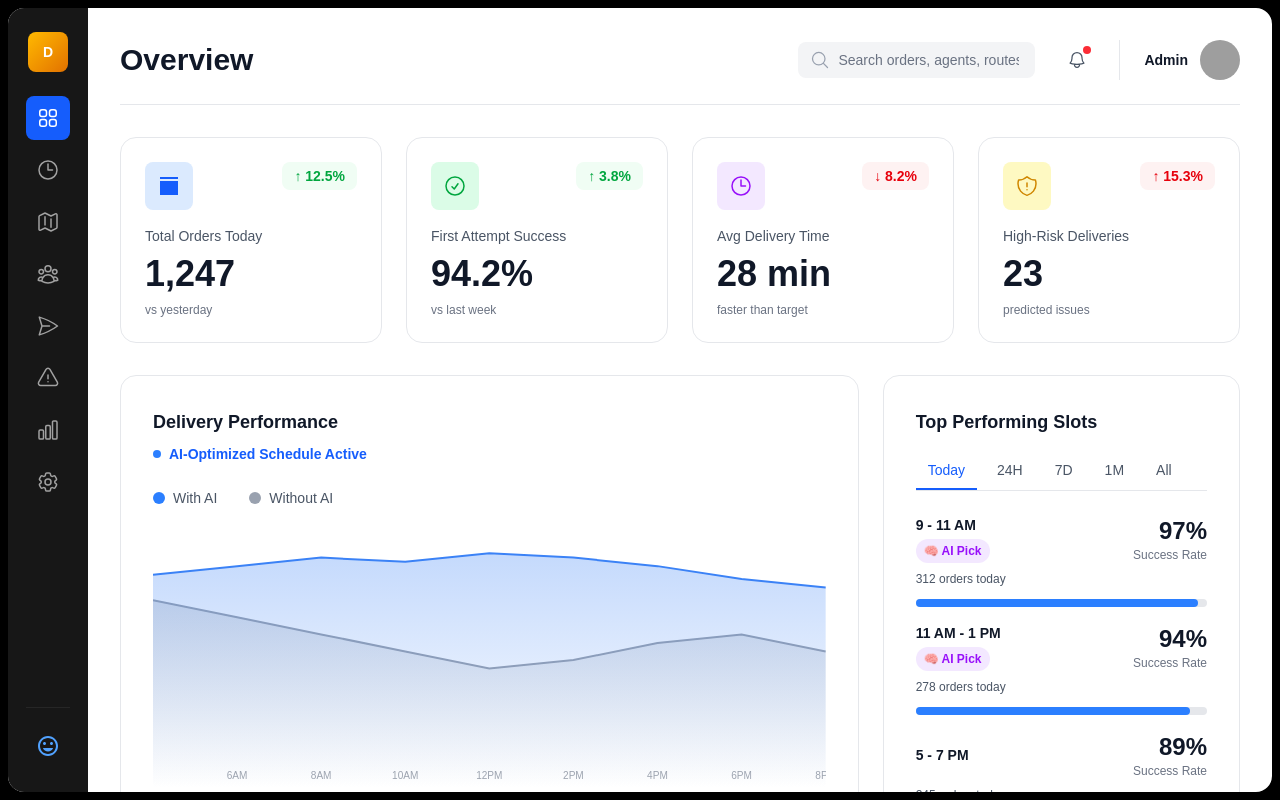
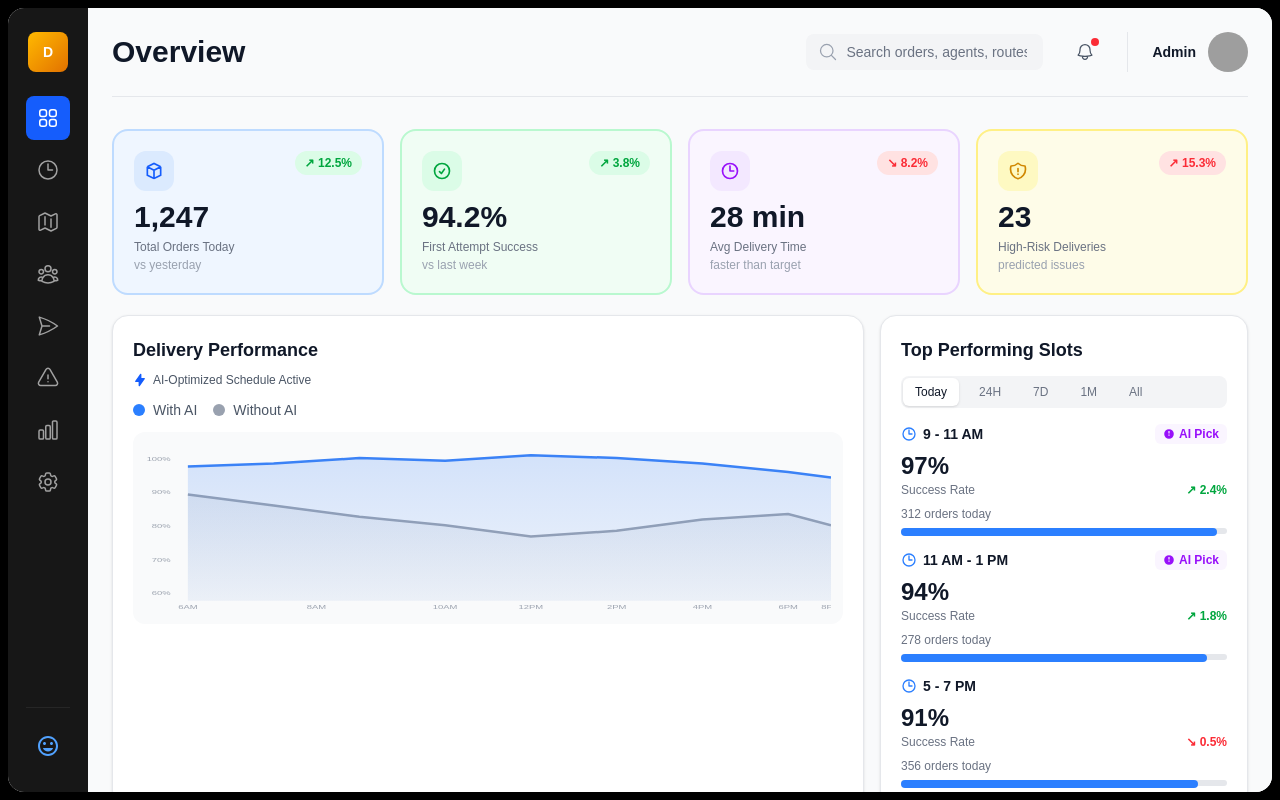
Before and after one commit to SHUBHAM2775/DeliverAI, a Next.js app: page /admin_page/overview in a window 1280 px wide. Built offline with nearby package versions, Linux system fonts and the light colour scheme; grey boxes are pictures that could not be loaded.

Commit message:
Overview Page

```diff
--- a/app/admin_page/overview/page.tsx
+++ b/app/admin_page/overview/page.tsx
@@ -9,96 +9,100 @@ import {
 
 export default function OverviewPage() {
   return (
-    <div className="flex-1 overflow-y-auto">
-      <div className="p-8 min-h-full">
+    <div className="flex-1 overflow-y-auto bg-gray-50">
+      <div className="p-6 min-h-full">
         <Header />
 
         {/* KPI Cards */}
-        <div className="grid grid-cols-1 md:grid-cols-2 lg:grid-cols-4 gap-6 mb-8">
+        <div className="grid grid-cols-1 md:grid-cols-2 lg:grid-cols-4 gap-4 mb-5">
           {/* Total Orders Today */}
-          <div className="bg-white rounded-2xl p-6 border border-gray-200">
-            <div className="flex items-start justify-between mb-4">
-              <div className="h-12 w-12 rounded-lg bg-blue-100 flex items-center justify-center">
+          <div className="bg-blue-50 rounded-2xl p-5 border-2 border-blue-200">
+            <div className="flex items-start justify-between mb-2">
+              <div className="h-10 w-10 rounded-xl bg-blue-100 flex items-center justify-center">
                 <svg
-                  className="h-6 w-6 text-blue-600"
-                  fill="currentColor"
+                  className="h-5 w-5 text-blue-600"
+                  fill="none"
+                  stroke="currentColor"
                   viewBox="0 0 24 24"
+                  strokeWidth="2"
                 >
-                  <path d="M3 3h18v2H3V3zm0 4h18v12c0 1.1-.9 2-2 2H5c-1.1 0-2-.9-2-2V7zm0 12h18v2H3v-2z" />
+                  <path d="M20 7l-8-4-8 4m16 0l-8 4m8-4v10l-8 4m0-10L4 7m8 4v10M4 7v10l8 4" />
                 </svg>
               </div>
-              <span className="text-green-600 text-sm font-semibold bg-green-50 px-3 py-1 rounded-lg">
-                ↑ 12.5%
+              <span className="text-green-600 text-xs font-semibold bg-green-100 px-2.5 py-1 rounded-full">
+                ↗ 12.5%
               </span>
             </div>
-            <p className="text-gray-600 text-sm mb-2">Total Orders Today</p>
-            <p className="text-4xl font-bold text-gray-900">1,247</p>
-            <p className="text-xs text-gray-500 mt-2">vs yesterday</p>
+            <p className="text-3xl font-bold text-gray-900 mb-1">1,247</p>
+            <p className="text-gray-500 text-xs mb-0.5">Total Orders Today</p>
+            <p className="text-xs text-gray-400">vs yesterday</p>
           </div>
 
           {/* First Attempt Success */}
-          <div className="bg-white rounded-2xl p-6 border border-gray-200">
-            <div className="flex items-start justify-between mb-4">
-              <div className="h-12 w-12 rounded-lg bg-green-100 flex items-center justify-center">
-                <CheckCircleIcon className="h-6 w-6 text-green-600" />
+          <div className="bg-green-50 rounded-2xl p-5 border-2 border-green-200">
+            <div className="flex items-start justify-between mb-2">
+              <div className="h-10 w-10 rounded-xl bg-green-100 flex items-center justify-center">
+                <CheckCircleIcon className="h-5 w-5 text-green-600" strokeWidth="2" />
               </div>
-              <span className="text-green-600 text-sm font-semibold bg-green-50 px-3 py-1 rounded-lg">
-                ↑ 3.8%
+              <span className="text-green-600 text-xs font-semibold bg-green-100 px-2.5 py-1 rounded-full">
+                ↗ 3.8%
               </span>
             </div>
-            <p className="text-gray-600 text-sm mb-2">First Attempt Success</p>
-            <p className="text-4xl font-bold text-gray-900">94.2%</p>
-            <p className="text-xs text-gray-500 mt-2">vs last week</p>
+            <p className="text-3xl font-bold text-gray-900 mb-1">94.2%</p>
+            <p className="text-gray-500 text-xs mb-0.5">First Attempt Success</p>
+            <p className="text-xs text-gray-400">vs last week</p>
           </div>
 
           {/* Avg Delivery Time */}
-          <div className="bg-white rounded-2xl p-6 border border-gray-200">
-            <div className="flex items-start justify-between mb-4">
-              <div className="h-12 w-12 rounded-lg bg-purple-100 flex items-center justify-center">
-                <ClockIcon className="h-6 w-6 text-purple-600" />
+          <div className="bg-purple-50 rounded-2xl p-5 border-2 border-purple-200">
+            <div className="flex items-start justify-between mb-2">
+              <div className="h-10 w-10 rounded-xl bg-purple-100 flex items-center justify-center">
+                <ClockIcon className="h-5 w-5 text-purple-600" strokeWidth="2" />
               </div>
-              <span className="text-red-600 text-sm font-semibold bg-red-50 px-3 py-1 rounded-lg">
-                ↓ 8.2%
+              <span className="text-red-500 text-xs font-semibold bg-red-100 px-2.5 py-1 rounded-full">
+                ↘ 8.2%
               </span>
             </div>
-            <p className="text-gray-600 text-sm mb-2">Avg Delivery Time</p>
-            <p className="text-4xl font-bold text-gray-900">28 min</p>
-            <p className="text-xs text-gray-500 mt-2">faster than target</p>
+            <p className="text-3xl font-bold text-gray-900 mb-1">28 min</p>
+            <p className="text-gray-500 text-xs mb-0.5">Avg Delivery Time</p>
+            <p className="text-xs text-gray-400">faster than target</p>
           </div>
 
           {/* High-Risk Deliveries */}
-          <div className="bg-white rounded-2xl p-6 border border-gray-200">
-            <div className="flex items-start justify-between mb-4">
-              <div className="h-12 w-12 rounded-lg bg-yellow-100 flex items-center justify-center">
-                <ShieldExclamationIcon className="h-6 w-6 text-yellow-600" />
+          <div className="bg-yellow-50 rounded-2xl p-5 border-2 border-yellow-200">
+            <div className="flex items-start justify-between mb-2">
+              <div className="h-10 w-10 rounded-xl bg-yellow-100 flex items-center justify-center">
+                <ShieldExclamationIcon className="h-5 w-5 text-yellow-600" strokeWidth="2" />
               </div>
-              <span className="text-red-600 text-sm font-semibold bg-red-50 px-3 py-1 rounded-lg">
-                ↑ 15.3%
+              <span className="text-red-500 text-xs font-semibold bg-red-100 px-2.5 py-1 rounded-full">
+                ↗ 15.3%
               </span>
             </div>
-            <p className="text-gray-600 text-sm mb-2">High-Risk Deliveries</p>
-            <p className="text-4xl font-bold text-gray-900">23</p>
-            <p className="text-xs text-gray-500 mt-2">predicted issues</p>
+            <p className="text-3xl font-bold text-gray-900 mb-1">23</p>
+            <p className="text-gray-500 text-xs mb-0.5">High-Risk Deliveries</p>
+            <p className="text-xs text-gray-400">predicted issues</p>
           </div>
         </div>
 
         {/* Delivery Performance Chart */}
-        <div className="grid grid-cols-1 lg:grid-cols-3 gap-6">
-          <div className="lg:col-span-2 bg-white rounded-2xl p-8 border border-gray-200">
-            <div className="mb-6">
+        <div className="grid grid-cols-1 lg:grid-cols-3 gap-4 mb-5">
+          <div className="lg:col-span-2 bg-white rounded-2xl p-5 border border-gray-200 shadow-sm">
+            <div className="mb-3">
               <h3 className="text-lg font-bold text-gray-900 mb-2">
                 Delivery Performance
               </h3>
-              <div className="flex items-center gap-2 text-sm">
-                <div className="h-2 w-2 rounded-full bg-blue-500"></div>
-                <span className="text-blue-600 font-semibold">
+              <div className="flex items-center gap-1.5 text-sm mb-3">
+                <svg className="h-3.5 w-3.5 text-blue-600" fill="currentColor" viewBox="0 0 20 20">
+                  <path fillRule="evenodd" d="M11.3 1.046A1 1 0 0112 2v5h4a1 1 0 01.82 1.573l-7 10A1 1 0 018 18v-5H4a1 1 0 01-.82-1.573l7-10a1 1 0 011.12-.38z" clipRule="evenodd" />
+                </svg>
+                <span className="text-gray-600 font-medium text-xs">
                   AI-Optimized Schedule Active
                 </span>
               </div>
             </div>
 
             {/* Chart Legend */}
-            <div className="flex gap-8 mb-6">
+            <div className="flex gap-4 mb-3">
               <div className="flex items-center gap-2">
                 <div className="h-3 w-3 rounded-full bg-blue-500"></div>
                 <span className="text-sm text-gray-600">With AI</span>
@@ -110,7 +114,7 @@ export default function OverviewPage() {
             </div>
 
             {/* Area Chart */}
-            <div className="h-64 relative">
+            <div className="h-48 relative bg-gray-50 rounded-xl p-3">
               <svg
                 viewBox="0 0 800 300"
                 className="w-full h-full"
@@ -124,11 +128,11 @@ export default function OverviewPage() {
                     x2="0%"
                     y2="100%"
                   >
-                    <stop offset="0%" stopColor="#3B82F6" stopOpacity="0.3" />
+                    <stop offset="0%" stopColor="#3B82F6" stopOpacity="0.2" />
                     <stop
                       offset="100%"
                       stopColor="#3B82F6"
-                      stopOpacity="0"
+                      stopOpacity="0.05"
                     />
                   </linearGradient>
                   <linearGradient
@@ -138,84 +142,93 @@ export default function OverviewPage() {
                     x2="0%"
                     y2="100%"
                   >
-                    <stop offset="0%" stopColor="#9CA3AF" stopOpacity="0.3" />
+                    <stop offset="0%" stopColor="#9CA3AF" stopOpacity="0.15" />
                     <stop
                       offset="100%"
                       stopColor="#9CA3AF"
-                      stopOpacity="0"
+                      stopOpacity="0.05"
                     />
                   </linearGradient>
                 </defs>
 
                 {/* No AI Line and Fill */}
                 <polygon
-                  points="0,80 100,100 200,120 300,140 400,160 500,150 600,130 700,120 800,140 800,300 0,300"
+                  points="50,90 150,110 250,130 350,145 450,165 550,155 650,135 750,125 800,145 800,280 50,280"
                   fill="url(#noAiGradient)"
                 />
                 <polyline
-                  points="0,80 100,100 200,120 300,140 400,160 500,150 600,130 700,120 800,140"
+                  points="50,90 150,110 250,130 350,145 450,165 550,155 650,135 750,125 800,145"
                   fill="none"
                   stroke="#9CA3AF"
-                  strokeWidth="2"
+                  strokeWidth="2.5"
                   vectorEffect="non-scaling-stroke"
                 />
 
                 {/* With AI Line and Fill */}
                 <polygon
-                  points="0,50 100,40 200,30 300,35 400,25 500,30 600,40 700,55 800,65 800,300 0,300"
+                  points="50,40 150,35 250,25 350,30 450,20 550,25 650,35 750,50 800,60 800,280 50,280"
                   fill="url(#aiGradient)"
                 />
                 <polyline
-                  points="0,50 100,40 200,30 300,35 400,25 500,30 600,40 700,55 800,65"
+                  points="50,40 150,35 250,25 350,30 450,20 550,25 650,35 750,50 800,60"
                   fill="none"
                   stroke="#3B82F6"
-                  strokeWidth="2"
+                  strokeWidth="2.5"
                   vectorEffect="non-scaling-stroke"
                 />
 
                 {/* Y-axis labels */}
                 <text
-                  x="0"
-                  y="40"
-                  fontSize="12"
+                  x="30"
+                  y="30"
+                  fontSize="11"
                   fill="#9CA3AF"
                   textAnchor="end"
                 >
                   100%
                 </text>
                 <text
-                  x="0"
-                  y="110"
-                  fontSize="12"
+                  x="30"
+                  y="90"
+                  fontSize="11"
                   fill="#9CA3AF"
                   textAnchor="end"
                 >
                   90%
                 </text>
                 <text
-                  x="0"
-                  y="180"
-                  fontSize="12"
+                  x="30"
+                  y="150"
+                  fontSize="11"
                   fill="#9CA3AF"
                   textAnchor="end"
                 >
                   80%
                 </text>
                 <text
-                  x="0"
-                  y="250"
-                  fontSize="12"
+                  x="30"
+                  y="210"
+                  fontSize="11"
                   fill="#9CA3AF"
                   textAnchor="end"
                 >
                   70%
                 </text>
+                <text
+                  x="30"
+                  y="270"
+                  fontSize="11"
+                  fill="#9CA3AF"
+                  textAnchor="end"
+                >
+                  60%
+                </text>
 
                 {/* X-axis labels */}
                 <text
-                  x="100"
-                  y="290"
-                  fontSize="12"
+                  x="50"
+                  y="295"
+                  fontSize="11"
                   fill="#9CA3AF"
                   textAnchor="middle"
                 >
@@ -223,53 +236,53 @@ export default function OverviewPage() {
                 </text>
                 <text
                   x="200"
-                  y="290"
-                  fontSize="12"
+                  y="295"
+                  fontSize="11"
                   fill="#9CA3AF"
                   textAnchor="middle"
                 >
                   8AM
                 </text>
                 <text
-                  x="300"
-                  y="290"
-                  fontSize="12"
+                  x="350"
+                  y="295"
+                  fontSize="11"
                   fill="#9CA3AF"
                   textAnchor="middle"
                 >
                   10AM
                 </text>
                 <text
-                  x="400"
-                  y="290"
-                  fontSize="12"
+                  x="450"
+                  y="295"
+                  fontSize="11"
                   fill="#9CA3AF"
                   textAnchor="middle"
                 >
                   12PM
                 </text>
                 <text
-                  x="500"
-                  y="290"
-                  fontSize="12"
+                  x="550"
+                  y="295"
+                  fontSize="11"
                   fill="#9CA3AF"
                   textAnchor="middle"
                 >
                   2PM
                 </text>
                 <text
-                  x="600"
-                  y="290"
-                  fontSize="12"
+                  x="650"
+                  y="295"
+                  fontSize="11"
                   fill="#9CA3AF"
                   textAnchor="middle"
                 >
                   4PM
                 </text>
                 <text
-                  x="700"
-                  y="290"
-                  fontSize="12"
+                  x="750"
+                  y="295"
+                  fontSize="11"
                   fill="#9CA3AF"
                   textAnchor="middle"
                 >
@@ -277,8 +290,8 @@ export default function OverviewPage() {
                 </text>
                 <text
                   x="800"
-                  y="290"
-                  fontSize="12"
+                  y="295"
+                  fontSize="11"
                   fill="#9CA3AF"
                   textAnchor="middle"
                 >
@@ -289,20 +302,21 @@ export default function OverviewPage() {
           </div>
 
           {/* Top Performing Slots */}
-          <div className="bg-white rounded-2xl p-8 border border-gray-200">
-            <h3 className="text-lg font-bold text-gray-900 mb-4">
+          <div className="bg-white rounded-2xl p-5 border border-gray-200 shadow-sm">
+            <h3 className="text-lg font-bold text-gray-900 mb-3">
               Top Performing Slots
             </h3>
 
             {/* Tabs */}
-            <div className="flex gap-2 mb-6 border-b border-gray-200">
+            <div className="flex gap-2 mb-4 bg-gray-100 rounded-lg p-0.5">
               {["Today", "24H", "7D", "1M", "All"].map((tab) => (
                 <button
                   key={tab}
-                  className={`px-3 py-2 text-sm font-medium border-b-2 transition ${tab === "Today"
-                      ? "text-blue-600 border-blue-600"
-                      : "text-gray-600 border-transparent hover:text-gray-900"
-                    }`}
+                  className={`px-3 py-1.5 text-xs font-medium rounded-md transition ${
+                    tab === "Today"
+                      ? "bg-white text-gray-900 shadow-sm"
+                      : "text-gray-500 hover:text-gray-900"
+                  }`}
                 >
                   {tab}
                 </button>
@@ -313,24 +327,29 @@ export default function OverviewPage() {
             <div className="space-y-4">
               {/* Slot 1 */}
               <div>
-                <div className="flex items-center justify-between mb-2">
-                  <div>
+                <div className="flex items-center justify-between mb-1.5">
+                  <div className="flex items-center gap-1.5">
+                    <ClockIcon className="h-4 w-4 text-blue-500" strokeWidth="2" />
                     <p className="text-sm font-semibold text-gray-900">
                       9 - 11 AM
                     </p>
-                    <div className="flex items-center gap-2 mt-1">
-                      <div className="h-6 px-2 rounded-full bg-purple-100 text-purple-600 text-xs font-semibold flex items-center">
-                        🧠 AI Pick
-                      </div>
-                    </div>
                   </div>
-                  <div className="text-right">
+                  <div className="px-2 py-0.5 rounded-md bg-purple-50 text-purple-600 text-xs font-bold flex items-center gap-1">
+                    <svg className="h-3 w-3" fill="currentColor" viewBox="0 0 20 20">
+                      <path d="M10 2a8 8 0 100 16 8 8 0 000-16zm1 11H9v-2h2v2zm0-4H9V5h2v4z" />
+                    </svg>
+                    AI Pick
+                  </div>
+                </div>
+                <div className="flex items-end justify-between mb-2">
+                  <div>
                     <p className="text-2xl font-bold text-gray-900">97%</p>
                     <p className="text-xs text-gray-500">Success Rate</p>
                   </div>
+                  <p className="text-xs text-green-600 font-semibold">↗ 2.4%</p>
                 </div>
-                <p className="text-xs text-gray-600 mb-3">312 orders today</p>
-                <div className="w-full bg-gray-200 rounded-full h-2">
+                <p className="text-xs text-gray-500 mb-1.5">312 orders today</p>
+                <div className="w-full bg-gray-200 rounded-full h-1.5">
                   <div
                     className="bg-blue-500 h-2 rounded-full"
                     style={{ width: "97%" }}
@@ -340,24 +359,29 @@ export default function OverviewPage() {
 
               {/* Slot 2 */}
               <div>
-                <div className="flex items-center justify-between mb-2">
-                  <div>
+                <div className="flex items-center justify-between mb-1.5">
+                  <div className="flex items-center gap-1.5">
+                    <ClockIcon className="h-4 w-4 text-blue-500" strokeWidth="2" />
                     <p className="text-sm font-semibold text-gray-900">
                       11 AM - 1 PM
                     </p>
-                    <div className="flex items-center gap-2 mt-1">
-                      <div className="h-6 px-2 rounded-full bg-purple-100 text-purple-600 text-xs font-semibold flex items-center">
-                        🧠 AI Pick
-                      </div>
-                    </div>
                   </div>
-                  <div className="text-right">
+                  <div className="px-2 py-0.5 rounded-md bg-purple-50 text-purple-600 text-xs font-bold flex items-center gap-1">
+                    <svg className="h-3 w-3" fill="currentColor" viewBox="0 0 20 20">
+                      <path d="M10 2a8 8 0 100 16 8 8 0 000-16zm1 11H9v-2h2v2zm0-4H9V5h2v4z" />
+                    </svg>
+                    AI Pick
+                  </div>
+                </div>
+                <div className="flex items-end justify-between mb-2">
+                  <div>
                     <p className="text-2xl font-bold text-gray-900">94%</p>
                     <p className="text-xs text-gray-500">Success Rate</p>
                   </div>
+                  <p className="text-xs text-green-600 font-semibold">↗ 1.8%</p>
                 </div>
-                <p className="text-xs text-gray-600 mb-3">278 orders today</p>
-                <div className="w-full bg-gray-200 rounded-full h-2">
+                <p className="text-xs text-gray-500 mb-1.5">278 orders today</p>
+                <div className="w-full bg-gray-200 rounded-full h-1.5">
                   <div
                     className="bg-blue-500 h-2 rounded-full"
                     style={{ width: "94%" }}
@@ -367,22 +391,26 @@ export default function OverviewPage() {
 
               {/* Slot 3 */}
               <div>
-                <div className="flex items-center justify-between mb-2">
-                  <div>
+                <div className="flex items-center justify-between mb-1.5">
+                  <div className="flex items-center gap-1.5">
+                    <ClockIcon className="h-4 w-4 text-blue-500" strokeWidth="2" />
                     <p className="text-sm font-semibold text-gray-900">
                       5 - 7 PM
                     </p>
                   </div>
-                  <div className="text-right">
-                    <p className="text-2xl font-bold text-gray-900">89%</p>
+                </div>
+                <div className="flex items-end justify-between mb-2">
+                  <div>
+                    <p className="text-2xl font-bold text-gray-900">91%</p>
                     <p className="text-xs text-gray-500">Success Rate</p>
                   </div>
+                  <p className="text-xs text-red-500 font-semibold">↘ 0.5%</p>
                 </div>
-                <p className="text-xs text-gray-600 mb-3">245 orders today</p>
-                <div className="w-full bg-gray-200 rounded-full h-2">
+                <p className="text-xs text-gray-500 mb-1.5">356 orders today</p>
+                <div className="w-full bg-gray-200 rounded-full h-1.5">
                   <div
                     className="bg-blue-500 h-2 rounded-full"
-                    style={{ width: "89%" }}
+                    style={{ width: "91%" }}
                   ></div>
                 </div>
               </div>
@@ -391,36 +419,36 @@ export default function OverviewPage() {
         </div>
 
         {/* Bottom Cards */}
-        <div className="grid grid-cols-1 md:grid-cols-3 gap-6 mt-8">
+        <div className="grid grid-cols-1 md:grid-cols-3 gap-4 mt-2">
           {/* Active Agents */}
-          <div className="bg-white rounded-2xl p-8 border border-gray-200">
-            <h3 className="text-gray-600 text-sm font-medium mb-4">
+          <div className="bg-white rounded-2xl p-5 border border-gray-100 shadow-xs hover:shadow-sm transition">
+            <h3 className="text-gray-400 text-xs font-medium mb-2">
               Active Agents
             </h3>
-            <p className="text-5xl font-bold text-gray-900 mb-3">42</p>
-            <p className="text-green-600 text-sm font-medium">
+            <p className="text-3xl font-bold text-gray-900 mb-1">42</p>
+            <p className="text-green-600 text-xs font-semibold">
               All routes optimized
             </p>
           </div>
 
           {/* Pending Confirmations */}
-          <div className="bg-white rounded-2xl p-8 border border-gray-200">
-            <h3 className="text-gray-600 text-sm font-medium mb-4">
+          <div className="bg-white rounded-2xl p-5 border border-gray-100 shadow-xs hover:shadow-sm transition">
+            <h3 className="text-gray-400 text-xs font-medium mb-2">
               Pending Confirmations
             </h3>
-            <p className="text-5xl font-bold text-gray-900 mb-3">156</p>
-            <p className="text-orange-500 text-sm font-medium">
+            <p className="text-3xl font-bold text-gray-900 mb-1">156</p>
+            <p className="text-orange-500 text-xs font-semibold">
               87% confirmed
             </p>
           </div>
 
           {/* AI Predictions Accuracy */}
-          <div className="bg-white rounded-2xl p-8 border border-gray-200">
-            <h3 className="text-gray-600 text-sm font-medium mb-4">
+          <div className="bg-white rounded-2xl p-5 border border-gray-100 shadow-xs hover:shadow-sm transition">
+            <h3 className="text-gray-400 text-xs font-medium mb-2">
               AI Predictions Accuracy
             </h3>
-            <p className="text-5xl font-bold text-gray-900 mb-3">96.8%</p>
-            <p className="text-gray-500 text-sm font-medium">
+            <p className="text-3xl font-bold text-gray-900 mb-1">96.8%</p>
+            <p className="text-gray-400 text-xs font-medium">
               Last 7 days
             </p>
           </div>
```
